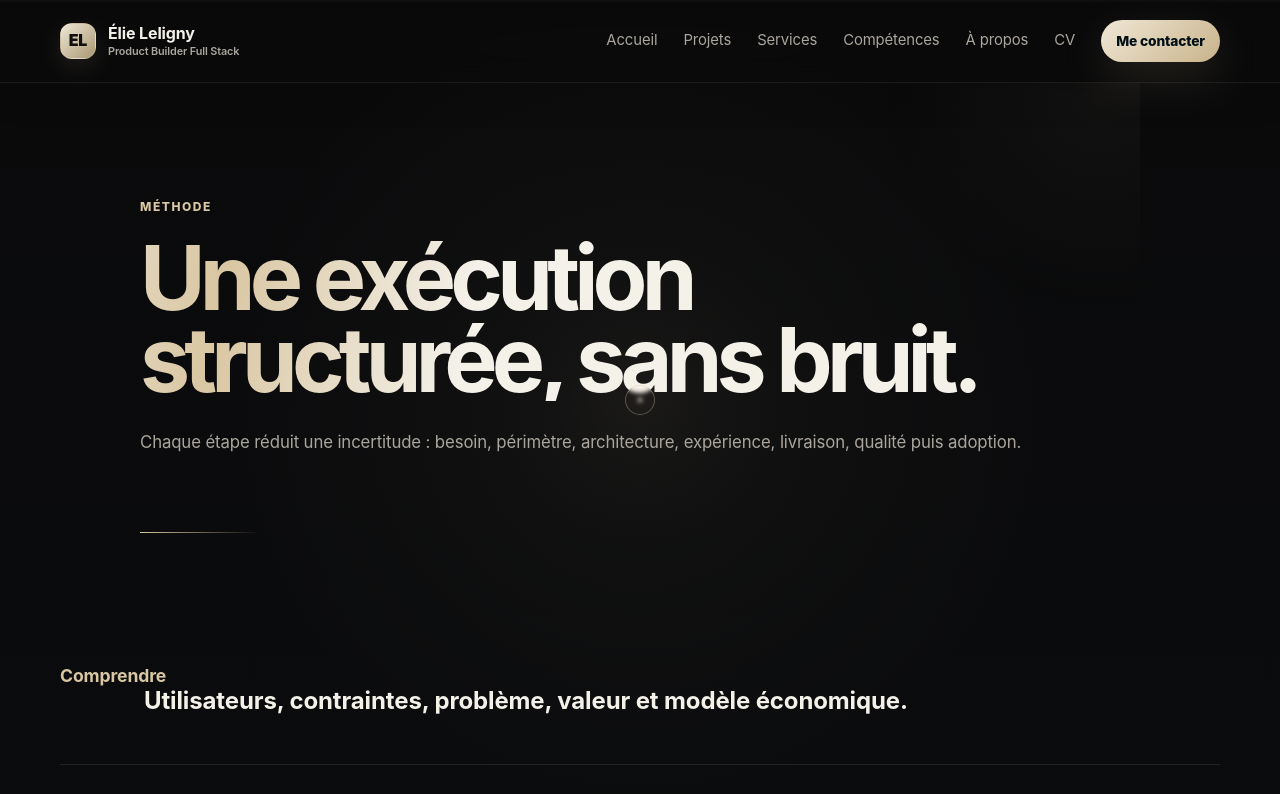
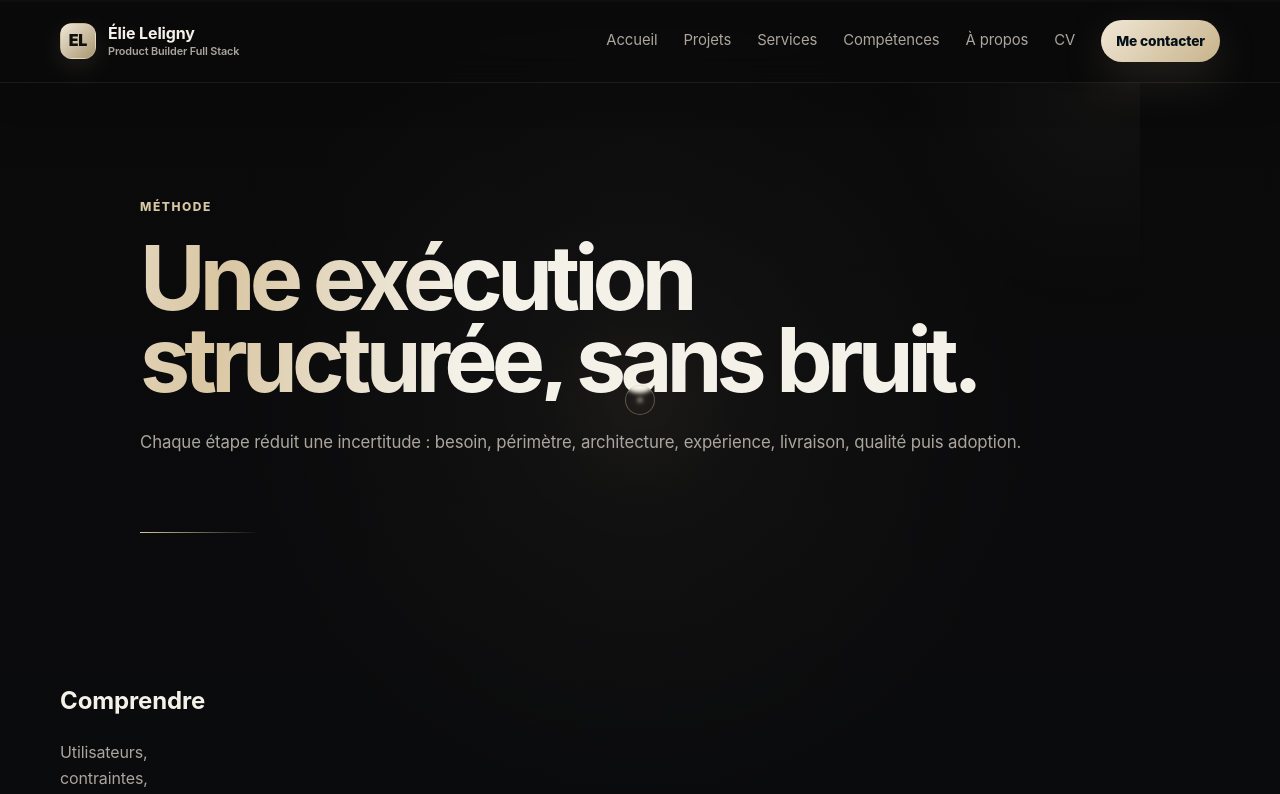
Before and after one commit to eleligny-coder/Portfolio, a Next.js app: page /methode in a window 1280 px wide. Shown: the top 794 px of the page. Built offline with nearby package versions, Linux system fonts and the light colour scheme; no server answers.

Commit message:
style: remove numbered method steps

```diff
--- a/src/app/methode/page.tsx
+++ b/src/app/methode/page.tsx
@@ -10,6 +10,6 @@ export const metadata: Metadata = {
 export default function Page() {
   return <>
     <PageIntro eyebrow="Méthode" title="Une exécution structurée, sans bruit." text="Chaque étape réduit une incertitude : besoin, périmètre, architecture, expérience, livraison, qualité puis adoption." />
-    <section className="section"><div className="shell">{method.map(([n, t, d]) => <div className="step" key={n}><b>{n}</b><div><h2>{t}</h2><p>{d}</p></div></div>)}</div></section>
+    <section className="section"><div className="shell">{method.map(([title, description]) => <div className="step" key={title}><div><h2>{title}</h2><p>{description}</p></div></div>)}</div></section>
   </>;
 }
```
